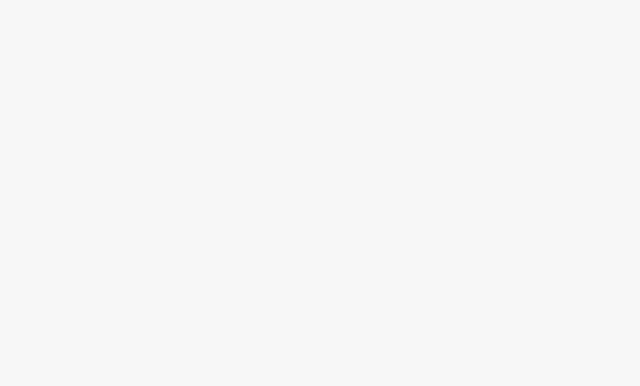
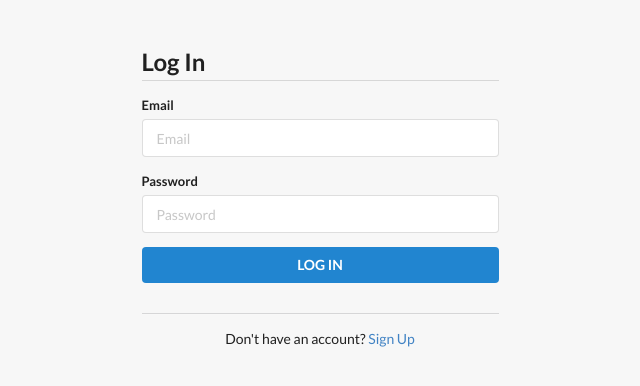
Before and after one commit to kovacsaronlaszlo/scotch.io-tweetr-app-front-end_vue, a Vue app: page /#/login in a window 1280 px wide. Shown: the top 386 px of the page, without its empty margins (320-960 px from the left). Built offline with nearby package versions, Linux system fonts and the light colour scheme.

Commit message:
[add]: + create loginform

```diff
--- /dev/null
+++ b/src/components/Auth/LogInForm.vue
@@ -0,0 +1,84 @@
+<template>
+  <div class="ui stackable three column centered grid container">
+    <div class="column">
+      <h2 class="ui dividing header">Log In</h2>
+
+      <Notification :message="notification.message" :type="notification.type" v-if="notification.message" />
+
+      <form class="ui form" @submit.prevent="login">
+        <div class="field">
+          <label>Email</label>
+          <input type="email" name="email" v-model="email" placeholder="Email" required>
+        </div>
+
+        <div class="field">
+          <label>Password</label>
+          <input type="password" name="password" v-model="password" placeholder="Password" required>
+        </div>
+
+        <button class="fluid ui primary button">LOG IN</button>
+
+        <div class="ui hidden divider"></div>
+      </form>
+
+      <div class="ui divider"></div>
+
+      <div class="ui column grid">
+        <div class="center aligned column">
+          <p>
+            Don't have an account? <router-link to="/signup">Sign Up</router-link>
+          </p>
+        </div>
+      </div>
+    </div>
+  </div>
+</template>
+<script>
+import Notification from '@/components/Notification'
+export default {
+  name: 'LogInForm',
+  components: {
+    Notification
+  },
+  data () {
+    return {
+      email: '',
+      password: '',
+      notification: {
+        message: '',
+        type: ''
+      }
+    }
+  },
+  beforeRouteEnter (to, from, next) {
+    const token = localStorage.getItem('tweetr-token')
+    return token ? next('/') : next()
+  },
+  methods: {
+    login () {
+      axios
+        .post('/login', {
+          email: this.email,
+          password: this.password
+        })
+        .then(response => {
+          // localsotrage-ba menti a tokent
+          localStorage.setItem('tweetr-token', response.data.data.token)
+
+          // átirányítja a felhasználót az index oldalra
+          this.$router.push('/')
+        })
+        .catch(error => {
+          // kiüríti az ürlap mezőit
+          this.email = this.password = ''
+
+          // hibaüzenet megjelenítő
+          this.notification = Object.assign({}, this.notification, {
+            message: error.response.data.message,
+            type: error.response.data.status
+          })
+        })
+    }
+  }
+}
+</script>
--- a/src/router/index.js
+++ b/src/router/index.js
@@ -1,6 +1,7 @@
 import Vue from 'vue'
 import Router from 'vue-router'
 import SignUpForm from '@/components/Auth/SignUpForm'
+import LogInForm from '@/components/Auth/LogInForm'
 
 Vue.use(Router)
 
@@ -9,6 +10,10 @@ export default new Router({
     {
       path: '/signup',
       component: SignUpForm
+    },
+    {
+      path: '/login',
+      component: LogInForm
     }
   ]
 })
```
